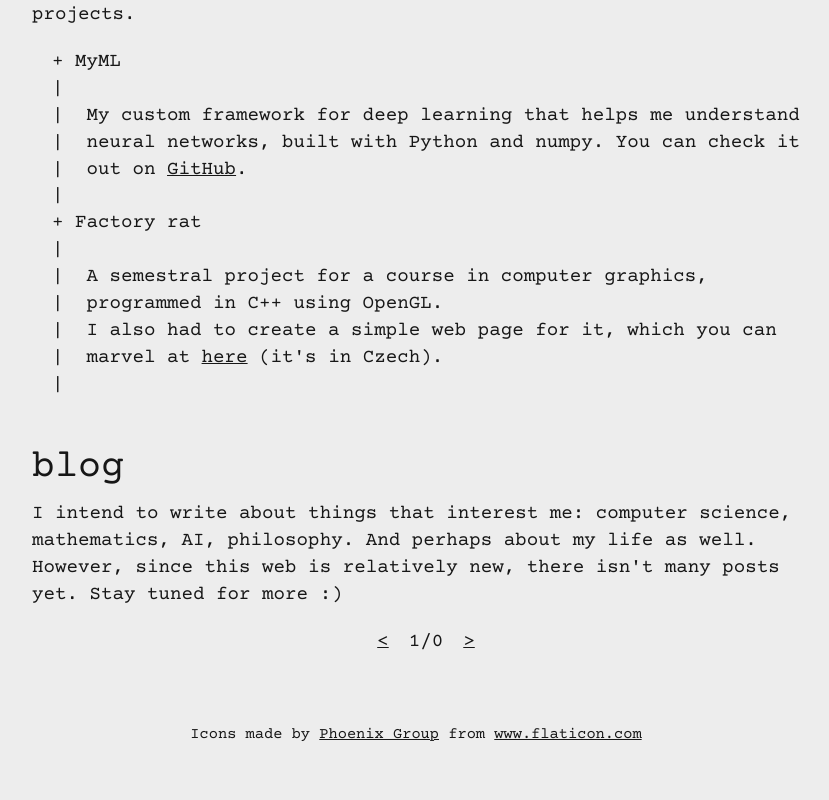
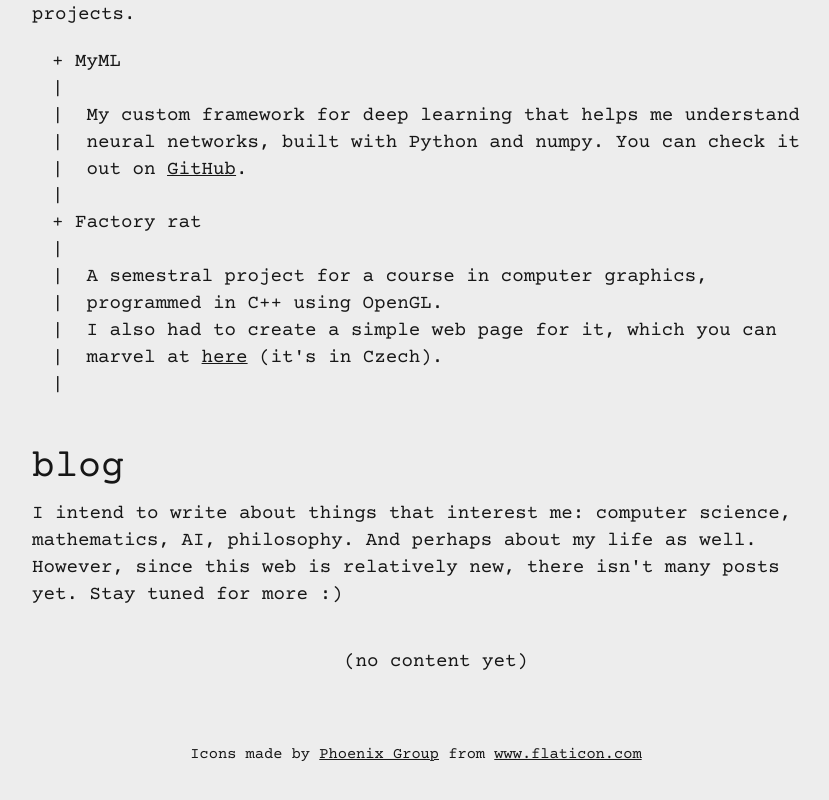
Before and after one commit to vidmartin/my-web, a Next.js app: page / in a window 1280 px wide. Shown: the part 1652-2452 px from the top of the page, without its empty margins (224-1053 px from the left). Built offline with nearby package versions, Linux system fonts and the light colour scheme; what better-react-mathjax would draw is missing.

Commit message:
master: '(no content yet)'

```diff
--- a/app/_components/paginatedTerminalBlocks.tsx
+++ b/app/_components/paginatedTerminalBlocks.tsx
@@ -16,7 +16,7 @@ export function PaginatedTerminalBlocks(
         blocksPerPage: number,
     }
 ) {
-    const nPages = Math.ceil(props.blocks.length / props.blocksPerPage);
+    const nPages = Math.max(Math.ceil(props.blocks.length / props.blocksPerPage), 1);
     const [pageIdx, setPageIdx] = useState(0);
 
     const blocksToShow = props.blocks.slice(
--- a/app/_homePageBlocks/blog.tsx
+++ b/app/_homePageBlocks/blog.tsx
@@ -11,7 +11,7 @@ export default async function Blog(props: { idAttr: string }) {
     return <div className="block" id={props.idAttr}>
         <h1>blog</h1>
         I intend to write about things that interest me: computer science, mathematics, AI, philosophy. And perhaps about my life as well. However, since this web is relatively new, there isn't many posts yet. Stay tuned for more :)
-        <div className="pl-5 pt-5">
+        {postsArray.length > 0 ? <div className="pl-5 pt-5">
             <PaginatedTerminalBlocks blocksPerPage={3} blocks={
                 postsArray.map(post => ({
                     content: post.description,
@@ -19,6 +19,6 @@ export default async function Blog(props: { idAttr: string }) {
                     href: `/blog/${post.id}`
                 }))
             } />
-        </div>
+        </div> : <div className="pl-10 pt-10 text-center">(no content yet)</div>}
     </div>;
 }
```
